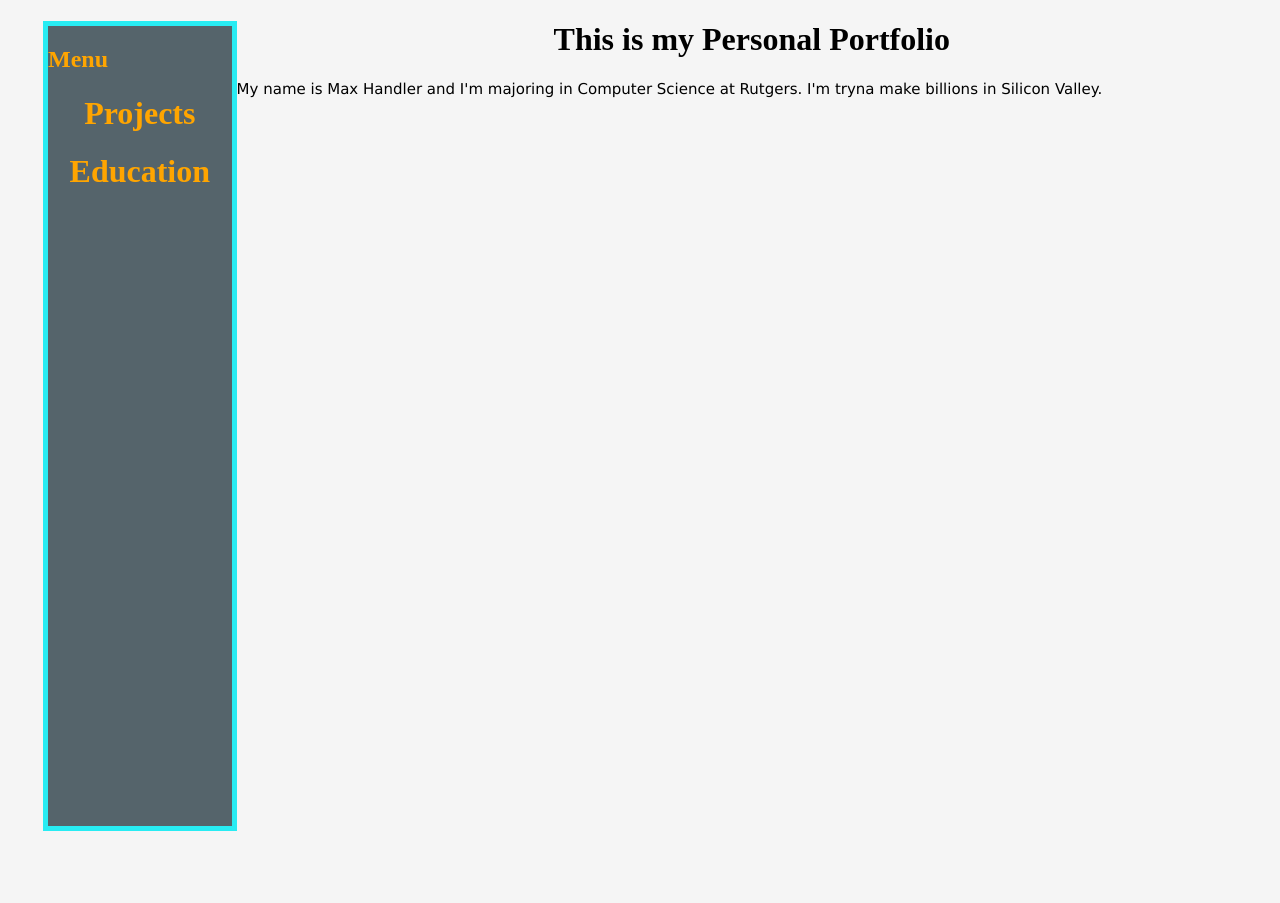
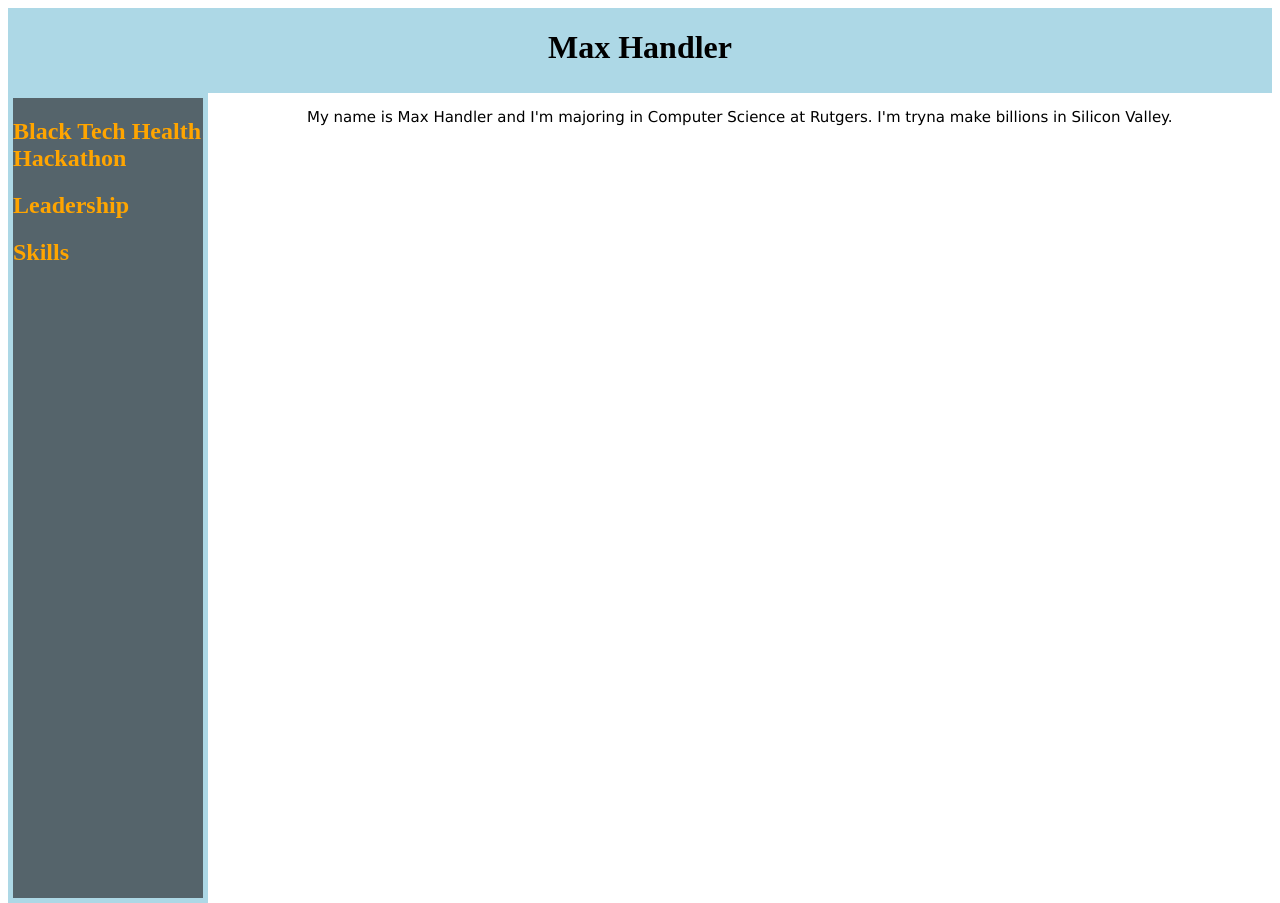
Before and after one commit to 2020mhandler/Blueprint, a plain HTML site: page index.html in a window 1280 px wide. Before the commit the page ends 831 px from the top, so only its background shows below. Drawn offline with Linux system fonts and the light colour scheme.

Commit message:
11/3 PreBlueprint Edit

```diff
--- a/index.html
+++ b/index.html
@@ -1,32 +1,27 @@
 <!DOCTYPE html>
-<html>
+<html lang="en">
 <head>
-    <title>Personal Portfolio</title>
-    <meta content="" name="description">
-    <meta content="" name="keywords">
+    <title>Max Handler</title>
+    <meta name="viewport" content="width=device-width, initial-scale=1">
+    <meta name="Max Handler" content="description">
     <!-- Template Main CSS File -->
     <link href="style.css" rel="stylesheet">
     <!-- <script href = "index.js"></script> -->
 </head>
 <body>
+    <div class="flex-container">
+        <div>
+            <h1>Max Handler</h1>
+        </div>
+    </div>
     <div class="NavBar">
-        <h2>
-            Menu
-        </h2>
-        <h1>
-            Projects
-        </h1>
-        <h1>
-            Education
-        </h1>
+        <h2>Black Tech Health Hackathon</h2>
+        <h2>Leadership</h2>
+        <h2>Skills</h2>
     </div>
-    <div class="body">
-        <h1>This is my Personal Portfolio</h1>
-
-        <p>My name is Max Handler and I'm majoring in Computer Science at Rutgers.
+    <div class="main">
+        <p style="text-align: center;">My name is Max Handler and I'm majoring in Computer Science at Rutgers.
             I'm tryna make billions in Silicon Valley.</p>
     </div>
-
-
 </body>
 </html>
--- a/style.css
+++ b/style.css
@@ -1,10 +1,17 @@
-body {
+main {
     background-color: whitesmoke;
     padding-top: 0px;
     padding-left: 35px;
     padding-right: 5px;
     padding-bottom: 0px;
 
+}
+
+.flex-container {
+    background-color: lightblue;
+    display: flex;
+    height: 85px;
+    justify-content: center;
 }
 
 p {
@@ -32,6 +39,6 @@ title {
     background-color: rgb(85, 100, 107);
     color: orange;
     border-style: solid;
-    border-color: rgb(40, 236, 243);
+    border-color: lightblue;
     border-width: 5px;
 }
```
